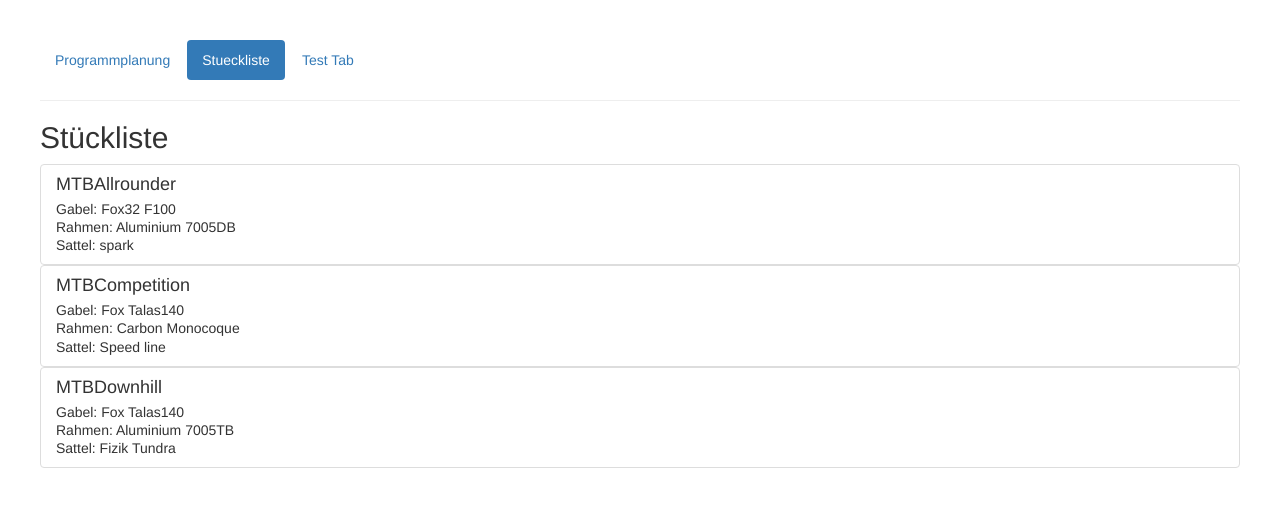
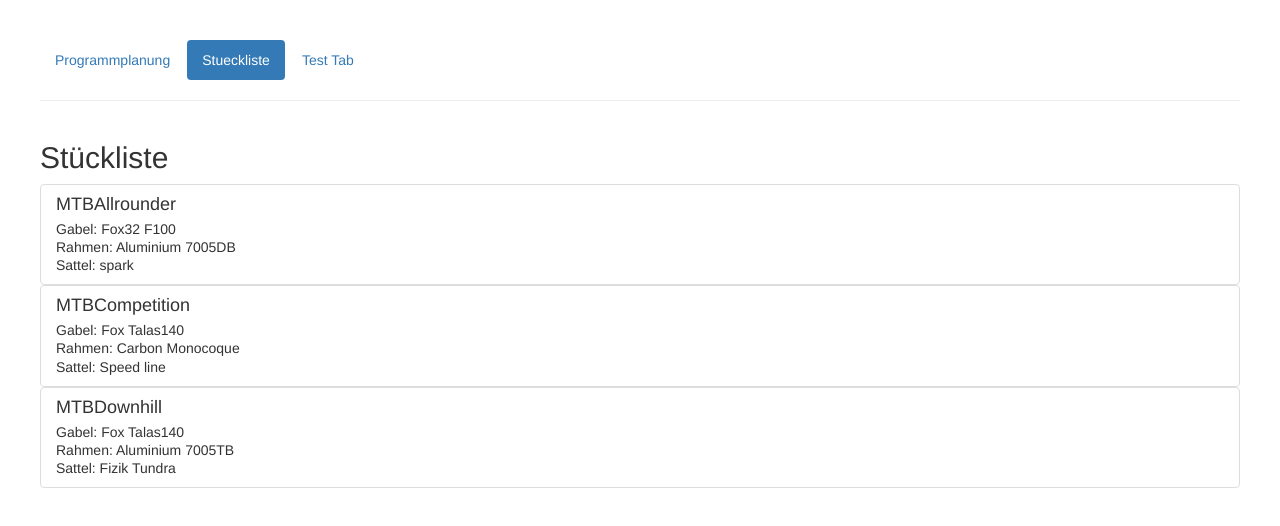
Before and after one commit to steffenwohlers/wi3p, an Angular app: page /stueckliste in a window 1280 px wide. Shown: the top 526 px of the page. Built offline with nearby package versions, Linux system fonts and the light colour scheme.

Commit message:
Design Änderung um horizontales Scrollen zu vereinfachen

```diff
--- a/src/app/app.component.html
+++ b/src/app/app.component.html
@@ -1,2 +1,4 @@
 <app-header></app-header>
-<router-outlet></router-outlet>
+<div class="wrapper">
+    <router-outlet></router-outlet>
+</div>
--- a/src/styles.css
+++ b/src/styles.css
@@ -15,3 +15,8 @@ td {
 tr {
     border: 1px solid black;
 } */
+
+.wrapper {
+    width: 100%;
+    overflow-x: scroll;
+}
```
